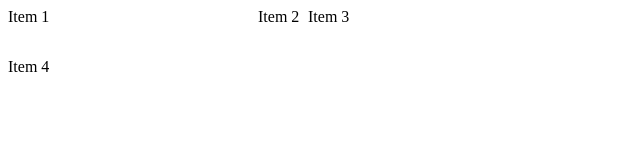
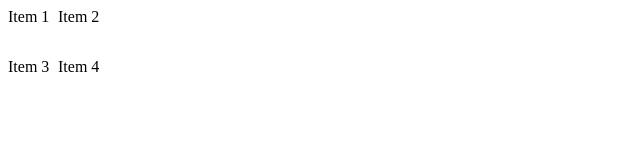
Before and after one commit to CodeByBlazej/Grid-exercises, a plain HTML site: page index.html in a window 1280 px wide. Shown: the whole page, without its empty margins (0-640 px from the left). Drawn offline with Linux system fonts and the light colour scheme.

Commit message:
go back to previous traditional grid layout

```diff
--- a/style.css
+++ b/style.css
@@ -1,4 +1,5 @@
 .container {
   display: grid;
-  grid-template: 50px 50px / 250px 50px 50px;
+  grid-template-columns: 50px 50px;
+  grid-template-rows: 50px 50px;
 }
```
